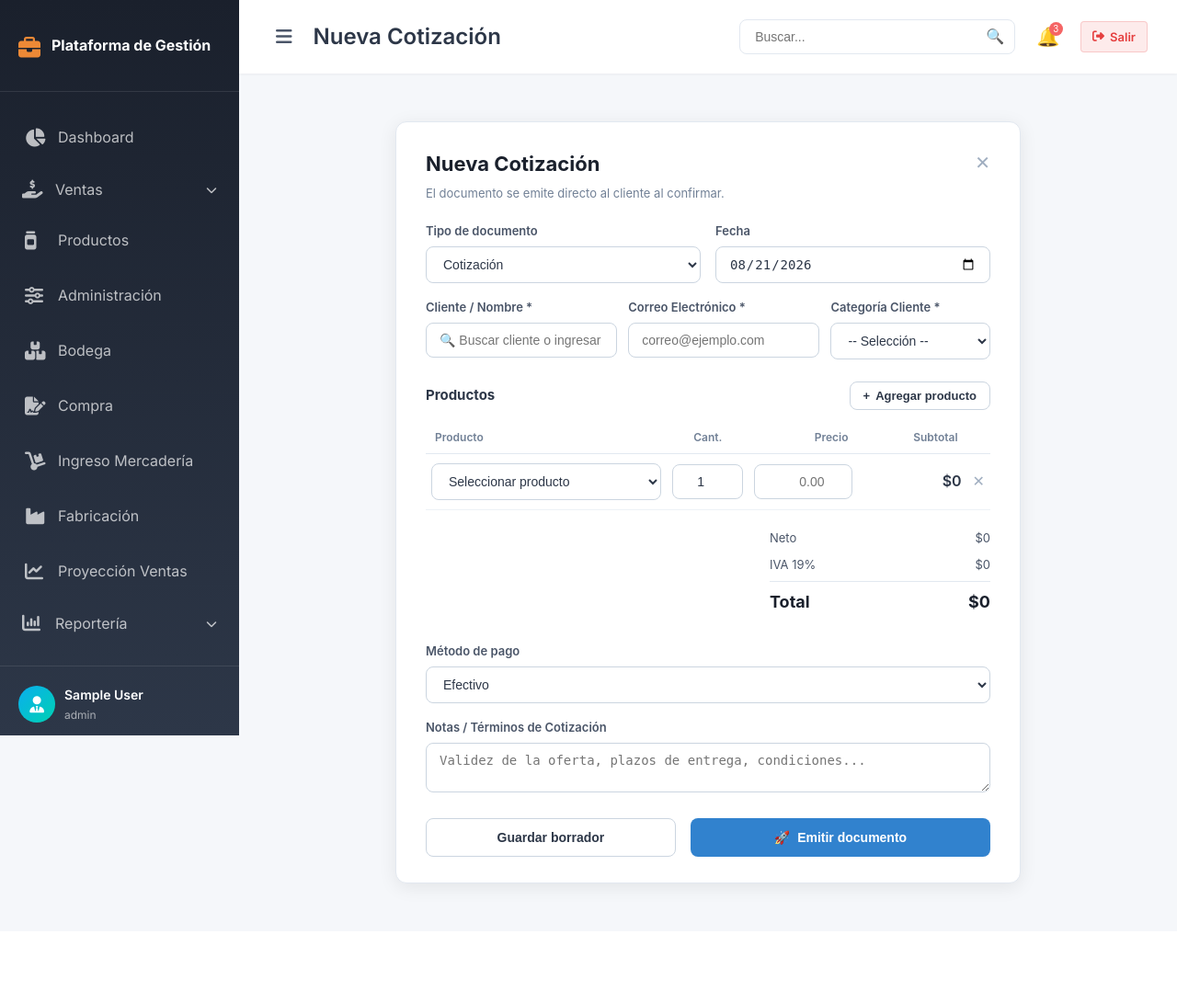
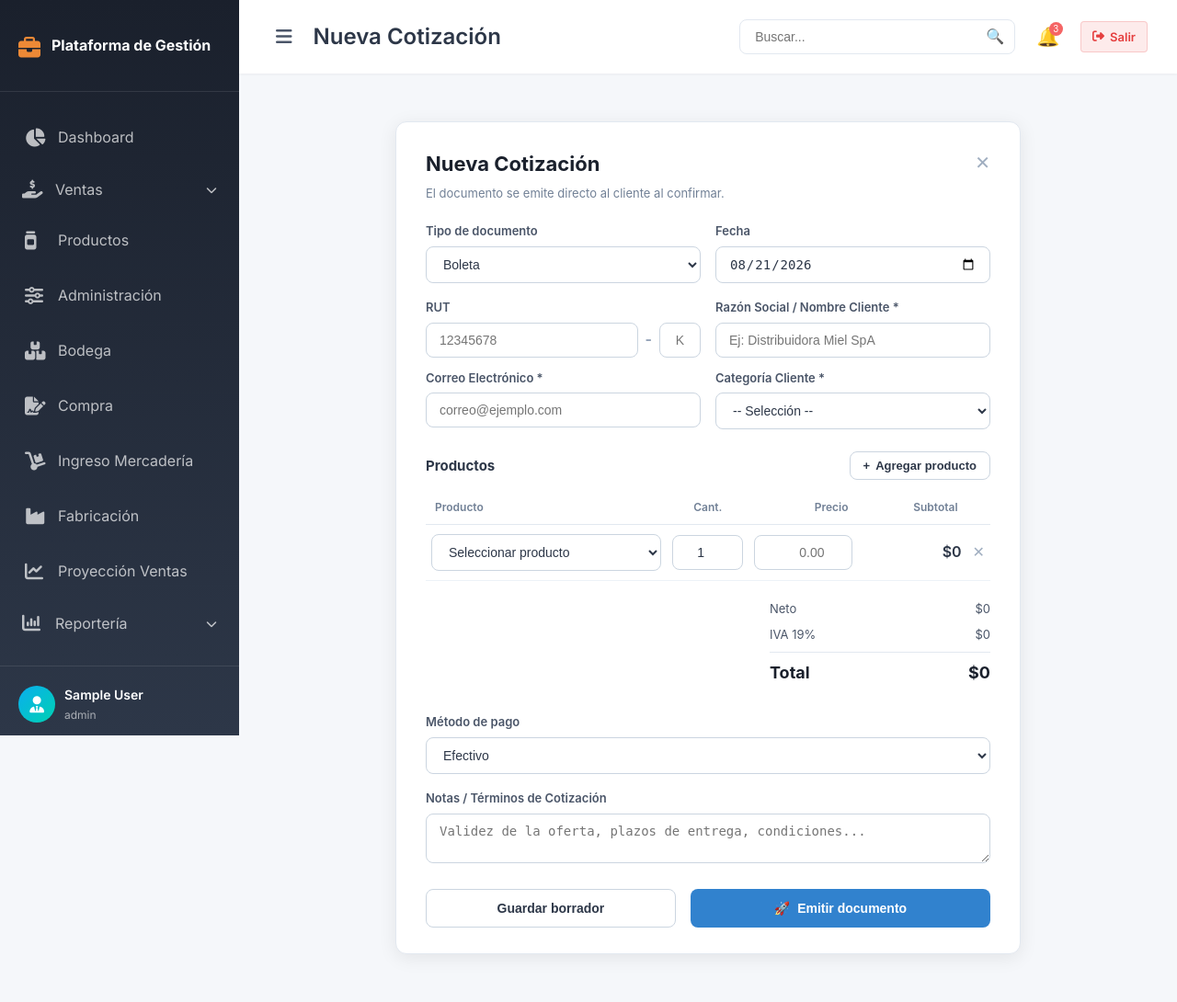
Before and after one commit to cplazaibarra/sistema-facturacion, a Flask app: page /ventas/cotizacion/nueva in a window 1280 px wide. Shown: the whole page at 92% size. Before the commit the page ends 975 px from the top, so only its background shows below. Run offline with Flask 3, Linux system fonts and the light colour scheme; the visitor is signed in with stand-in values (Sample User, id 1); data that the repository does not hold is empty; parts of the project's set-up code (start-up, migrations or seed data) failed here and were passed over; some libraries are stand-ins or nearby versions.

Commit message:
UI: Add RUT and Razón Social fields to Nueva Cotización, and limit Tipo de documento to Boleta (default) and Factura

```diff
--- a/routes/ventas.py
+++ b/routes/ventas.py
@@ -605,8 +605,17 @@ def nueva_cotizacion():
         customer_name = request.form.get('customer_name', '').strip()
         customer_email = request.form.get('customer_email', '').strip()
         customer_category = request.form.get('customer_category', '').strip()
+        customer_rut = request.form.get('customer_rut', '').strip()
+        customer_dv = request.form.get('customer_dv', '').strip()
+        doc_type = request.form.get('doc_type', 'Boleta').strip()
         sale_date = request.form.get('sale_date', '').strip()
         notes = request.form.get('notes', '').strip()
+
+        if customer_rut:
+            rut_str = f"RUT: {customer_rut}-{customer_dv}" if customer_dv else f"RUT: {customer_rut}"
+            notes = f"{rut_str} | Doc: {doc_type}\n{notes}".strip()
+        else:
+            notes = f"Doc: {doc_type}\n{notes}".strip()
 
         product_ids = request.form.getlist('product_id[]')
         quantities = request.form.getlist('quantity[]')
--- a/templates/nueva_cotizacion.html
+++ b/templates/nueva_cotizacion.html
@@ -261,10 +261,8 @@
             <div class="form-group-field">
                 <label>Tipo de documento</label>
                 <select name="doc_type" class="form-field-input">
-                    <option value="Cotización" selected>Cotización</option>
-                    <option value="Boleta electrónica">Boleta electrónica</option>
-                    <option value="Factura electrónica">Factura electrónica</option>
-                    <option value="Nota de Venta">Nota de Venta</option>
+                    <option value="Boleta" selected>Boleta</option>
+                    <option value="Factura">Factura</option>
                 </select>
             </div>
             <div class="form-group-field">
@@ -273,12 +271,23 @@
             </div>
         </div>
 
-        <!-- Fila 2: Datos de Cliente -->
-        <div class="form-grid-3">
+        <!-- Fila 2: Datos de Cliente (RUT, Razón Social, Email, Categoría) -->
+        <div class="form-grid-2" style="margin-bottom: 12px;">
             <div class="form-group-field">
-                <label>Cliente / Nombre *</label>
-                <input type="text" name="customer_name" required class="form-field-input" placeholder="🔍 Buscar cliente o ingresar nombre...">
+                <label>RUT</label>
+                <div style="display: flex; gap: 8px; align-items: center;">
+                    <input type="text" name="customer_rut" class="form-field-input" placeholder="12345678" style="flex: 1;">
+                    <span style="color: #94a3b8; font-weight: bold;">-</span>
+                    <input type="text" name="customer_dv" class="form-field-input" placeholder="K" style="width: 45px; text-align: center;">
+                </div>
             </div>
+            <div class="form-group-field">
+                <label>Razón Social / Nombre Cliente *</label>
+                <input type="text" name="customer_name" required class="form-field-input" placeholder="Ej: Distribuidora Miel SpA">
+            </div>
+        </div>
+
+        <div class="form-grid-2" style="margin-bottom: 16px;">
             <div class="form-group-field">
                 <label>Correo Electrónico *</label>
                 <input type="email" name="customer_email" required class="form-field-input" placeholder="correo@ejemplo.com">
```
